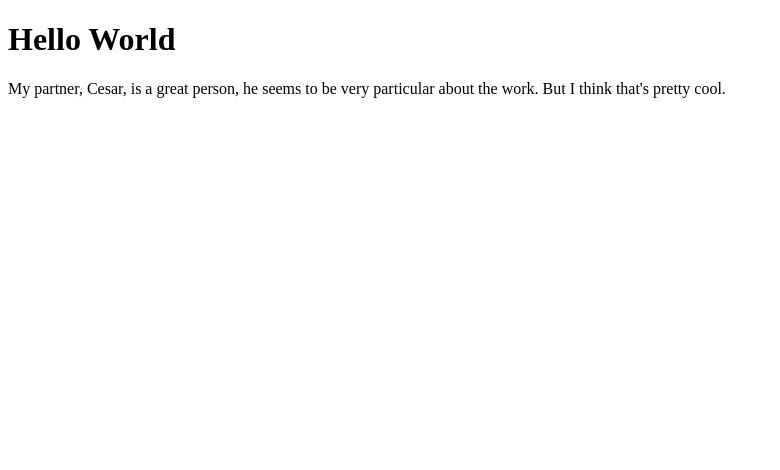
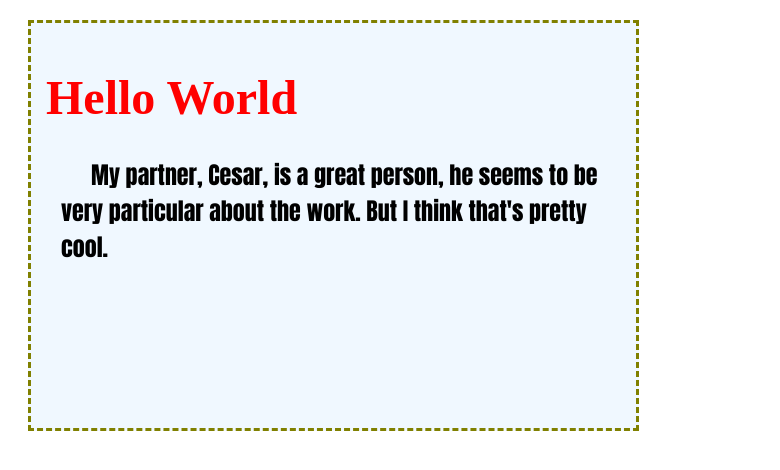
Before and after one commit to GZURG/art101, a plain HTML site: page lab2/index2.html in a window 1280 px wide. Shown: the whole page, without its empty margins (0-780 px from the left). Drawn offline with Linux system fonts and the light colour scheme.

Commit message:
added style change

```diff
--- a/lab2/css/lab.css
+++ b/lab2/css/lab.css
@@ -19,3 +19,17 @@
     text-indent: 30px;
     margin-left: 15px;
   }
+
+  #content {
+      background-color: aliceblue;
+      width: 575px;
+      min-height: 375px;
+      padding: 15px;
+      margin: 20px;
+      border: dashed 3px #808000;
+      font-size: 24px;
+
+
+
+
+  }
--- a/lab2/index2.html
+++ b/lab2/index2.html
@@ -1,6 +1,7 @@
 <!DOCTYPE html>
 <html>
 <head>
+	<link rel="stylesheet" type="text/css" href="css/lab.css">
 	<title>Lab 2 - Beginner's HTML</title>
 	</head>
 	<body>
```
